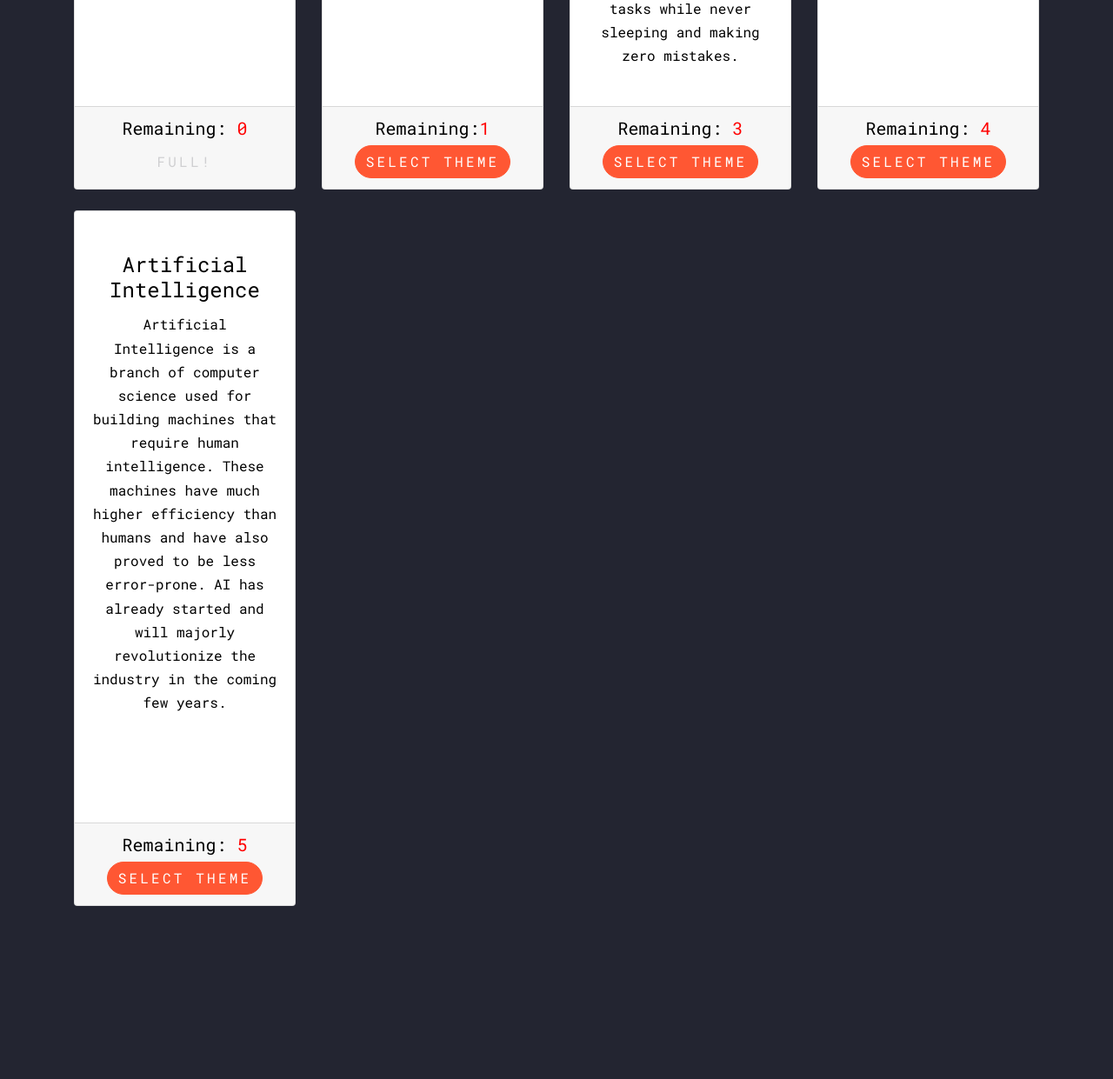
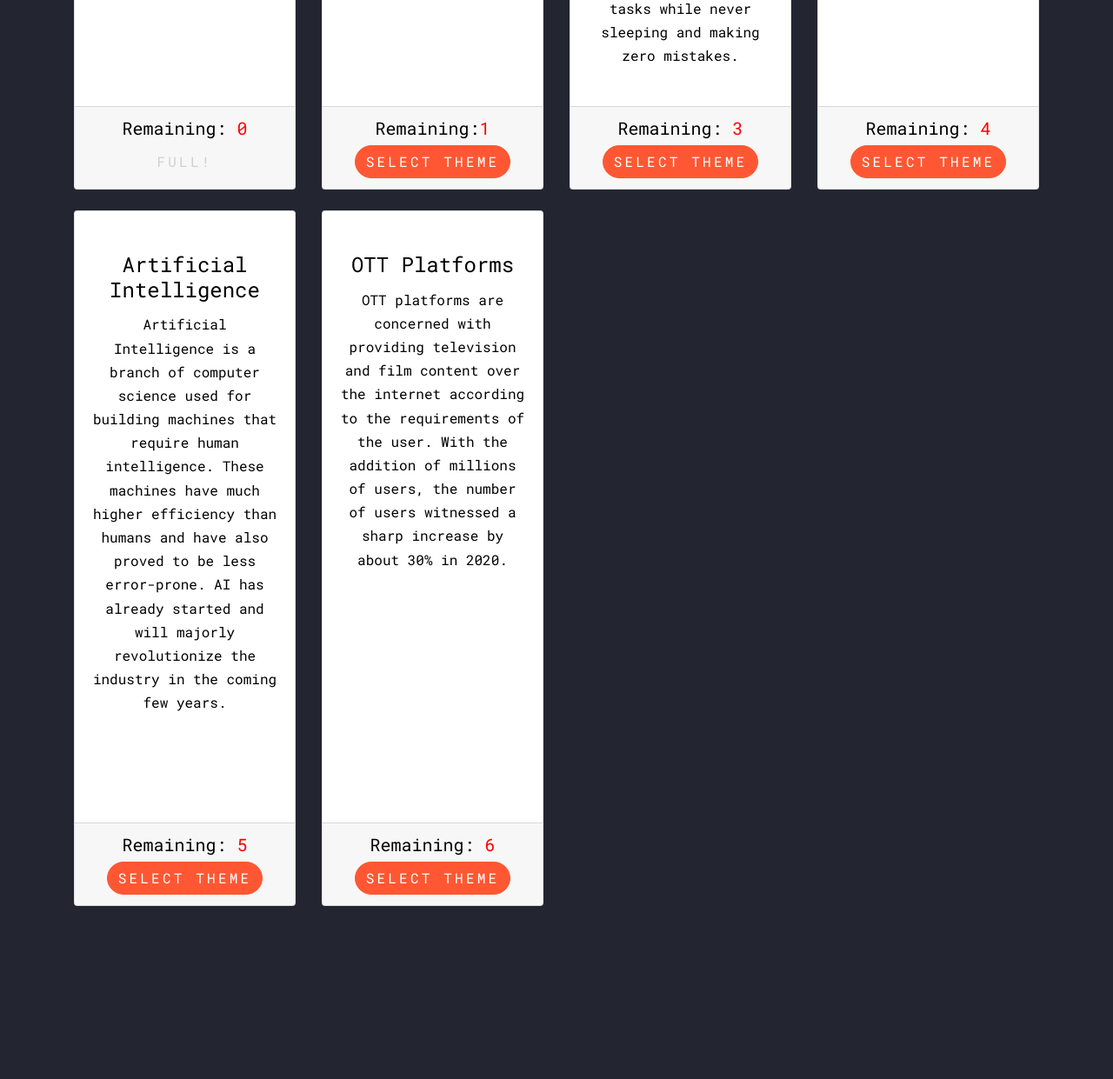
Before and after one commit to Gaurvendra/Hackathon-5.0, a PHP site: page /theme/index.php in a window 1280 px wide. Shown: the part 1494-2735 px from the top of the page at 87% size. Run offline with PHP 8.4, Linux system fonts and the light colour scheme; the visitor is signed in with stand-in values (Sample User, id 1); data comes from the database, SQL or seed files in the repository; some web fonts are replaced.

Commit message:
Themes Corrected

```diff
--- a/theme/index.php
+++ b/theme/index.php
@@ -243,6 +243,29 @@ $counter = mysql_query("SELECT counter FROM counter");
                     else
                     {
                         echo "<a href='select.php?id=a5' class='btn btn-primary'>Select theme</a>";
+                    }
+                ?>
+                                    </div>
+                                </div>
+                            </div>
+                                  <div class="col-lg-3 col-md-6 mb-4 ">
+                                <div class="card">
+                                    <div class="card-body"><br>
+                                        <h4 class="card-title" style="color:black;">OTT Platforms</h4>
+                                        <p class="card-text" style="color:black;">OTT platforms are concerned with providing television and film content over the internet according to the requirements of the user. With the addition of millions of users, the number of users witnessed a sharp increase by about 30% in 2020.</p>
+                                    </div>
+                                    <div class="card-footer">
+                                        <h5 style="color:black;"> Remaining: <span style="color:red"><?php echo mysql_result($counter, 5);?></span>
+
+                                        </h5>
+                                        <?php
+                    if(mysql_result($counter,5)==0)
+                    {
+                        echo "<a class='btn btn-disabled'>FULL!</a>";
+                    }
+                    else
+                    {
+                        echo "<a href='select.php?id=a6' class='btn btn-primary'>Select theme</a>";
                     }
                 ?>
                                     </div>
```
